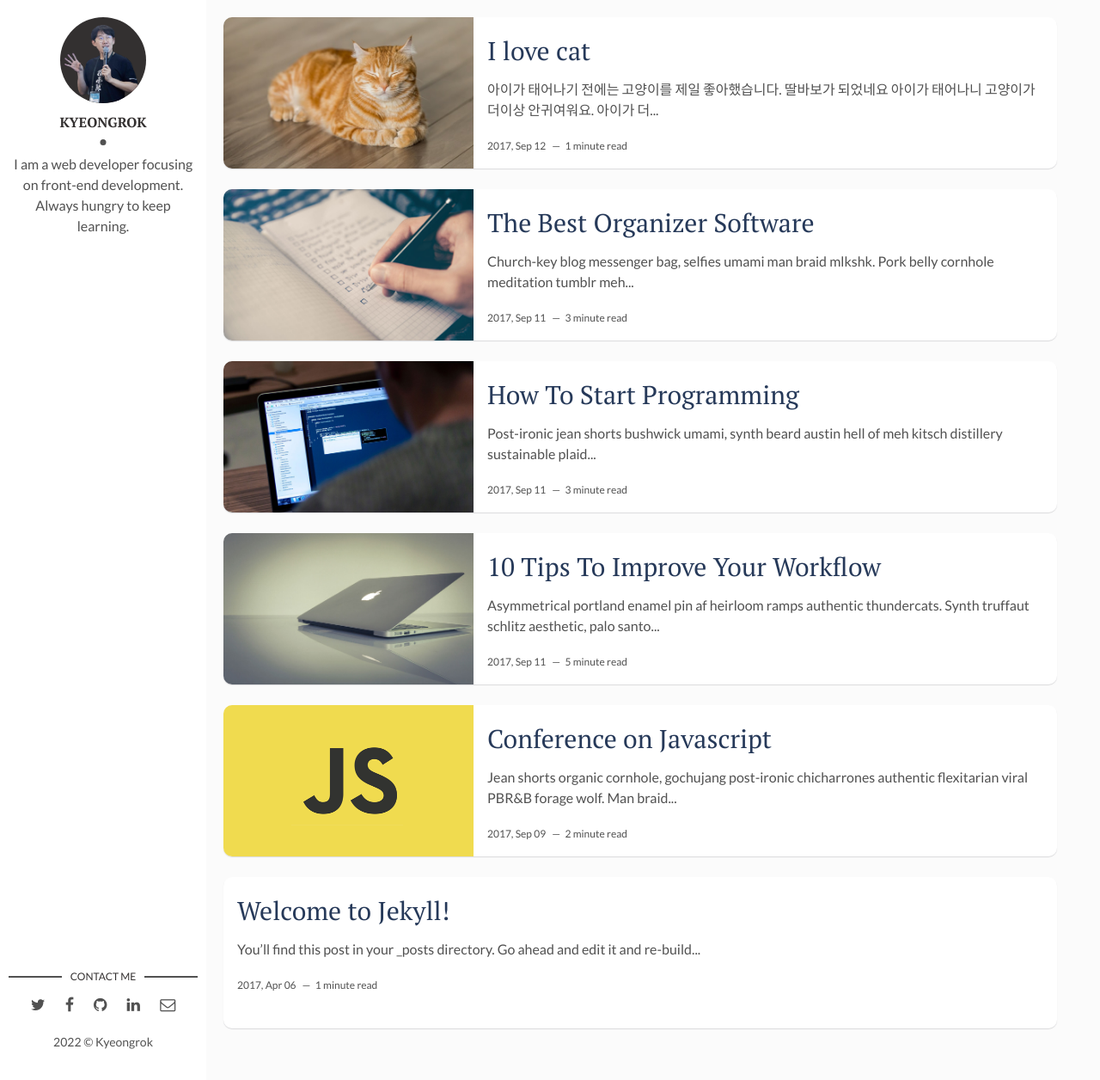
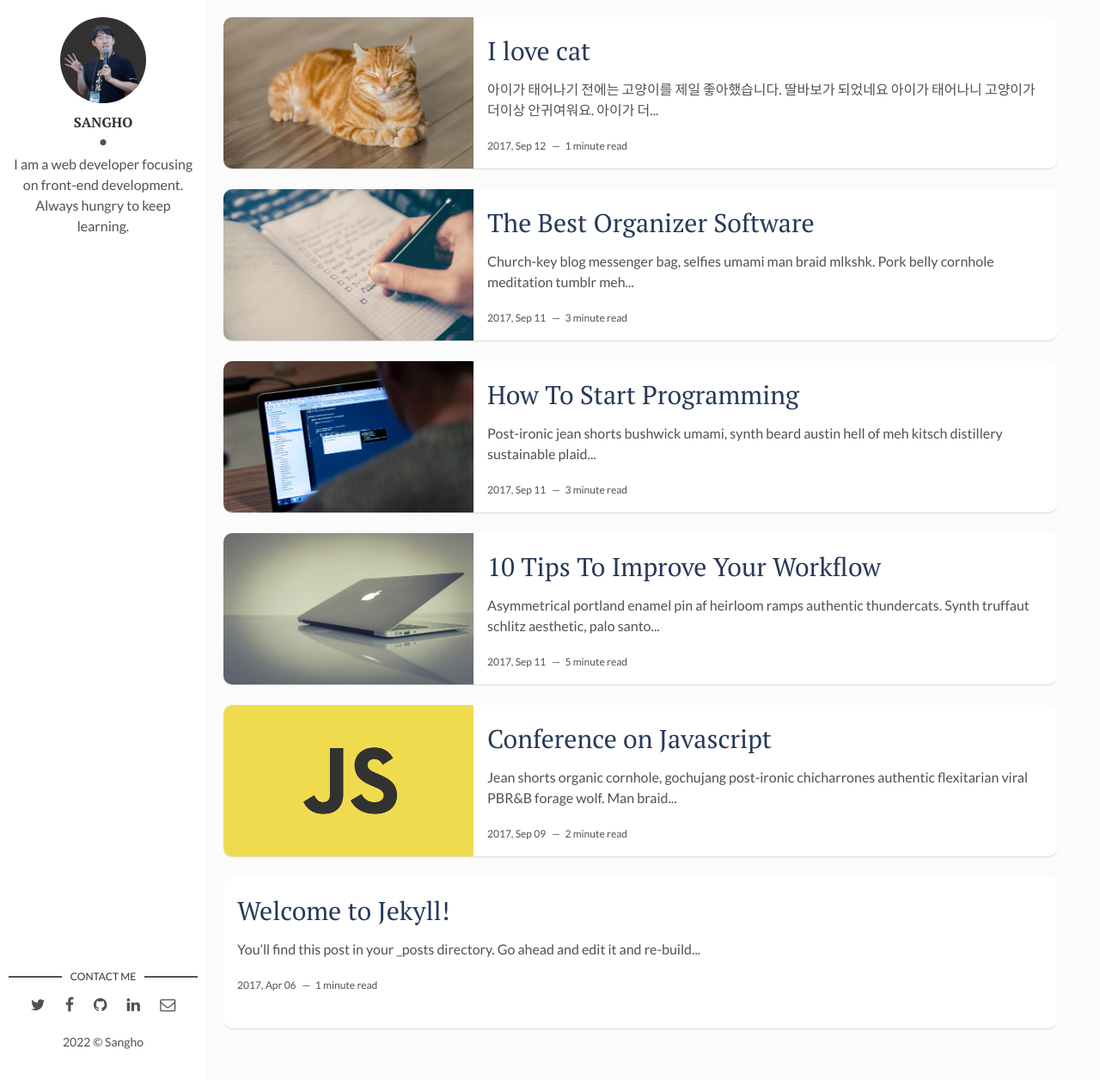
Before and after one commit to sangho527/sangho527.github.io, a Jekyll site: the page built from index.html, in a window 1280 px wide and 1256 px high. Shown: the whole window at 86% size. Built offline with Jekyll 4.4.1, drawn with Linux system fonts in a browser that asks for light colours; the list of posts is cut into pages by our own code.

Commit message:
[UPDATE] url 수정

```diff
--- a/_config.yml
+++ b/_config.yml
@@ -1,15 +1,15 @@
-title: 김경록 백엔드 개발자의 블로그
+title: 김상호 백엔드 개발자의 블로그
 description: > # this means to ignore newlines until "baseurl:"
   Write an awesome description for your new site here. You can edit this
   line in _config.yml. It will appear in your document head meta (for
   Google search results) and in your feed.xml site description.
 # permalink: ':title/'
-baseurl: "/gitblog3" # the subpath of your site, e.g. /blog
-url: "https://kyeongrok.github.io" # the base hostname & protocol for your site, e.g. http://example.com
+baseurl: "" # the subpath of your site, e.g. /blog
+url: "https://sangho527.github.io" # the base hostname & protocol for your site, e.g. http://example.com
 site-twitter: #if your site has a twitter account, enter it here
 
 # Author Settings
-author: Kyeongrok # add your name
+author: Sangho # add your name
 author-img: 1642243.png # add your photo
 about-author: I am a web developer focusing on front-end development. Always hungry to keep learning. # add description
 social-twitter: # add your Twitter handle
```
